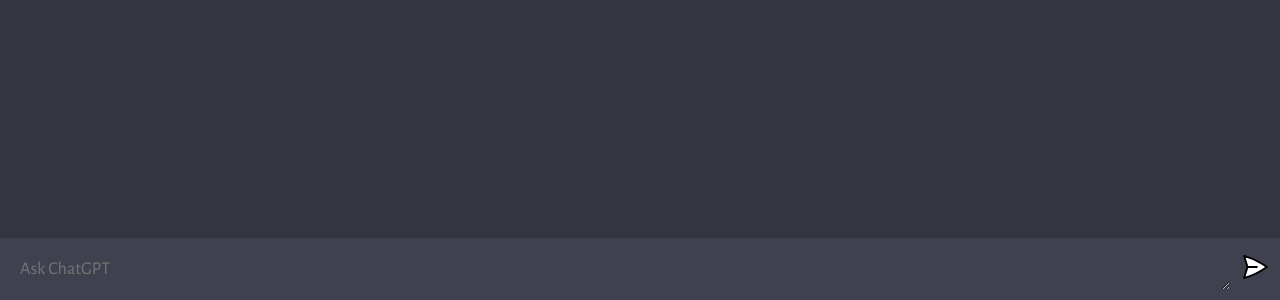
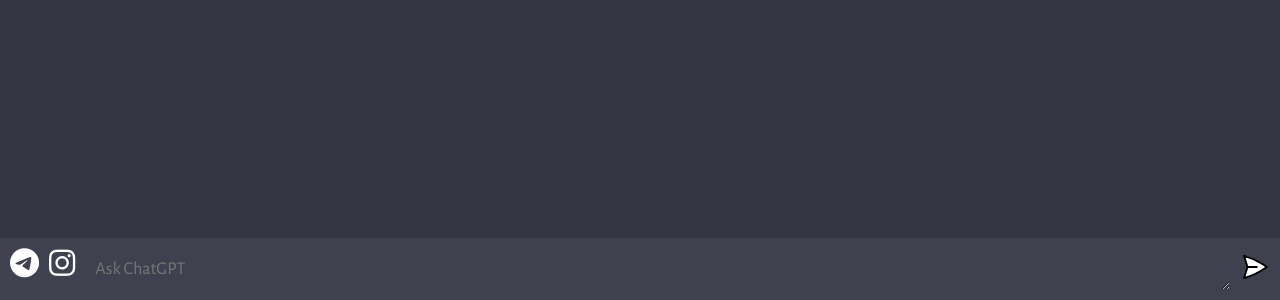
Before and after one commit to nazrullayevkamoliddin/chatgpt_uz, a website built with Vite: page client/index.html in a window 1280 px wide. Shown: the part 500-800 px from the top of the page. Built offline with nearby package versions, Linux system fonts and the light colour scheme.

Commit message:
client updated

```diff
--- a/client/index.html
+++ b/client/index.html
@@ -6,13 +6,16 @@
     <meta name="viewport" content="width=device-width, initial-scale=1.0" />
     <title> ChatGPT - Your Coding AI </title>
     <link rel="stylesheet" href="./style.css">
+    <link rel="stylesheet" href="https://cdnjs.cloudflare.com/ajax/libs/font-awesome/6.3.0/css/all.min.css">
   </head>
   <body>
     <div id="app">
       <div id="chat_container"></div>
       <form>
+        <a class="fa-brands fa-telegram" href="https://t.me/kamoliddin_nazrullayev"></a>
+        <a class="fa-brands fa-instagram" href="https://www.instagram.com/kamoliddinnazrullayev/"></a>
         <textarea name="prompt"  cols="1" rows="1" placeholder="Ask ChatGPT"></textarea>
-        <button type="submit"> <img src="assets/send.svg" alt="send"> </button>
+        <button type="submit"> <img src="assets/send.svg" alt="send"></button>
       </form>
     </div>
     <script type="module" src="./script.js"></script>
--- a/client/style.css
+++ b/client/style.css
@@ -148,3 +148,10 @@ form img {
   width: 30px;
   height: 30px;
 }
+
+form a
+{
+  color: #fff;
+  font-size: 30px;
+  text-decoration: none;
+}
```
